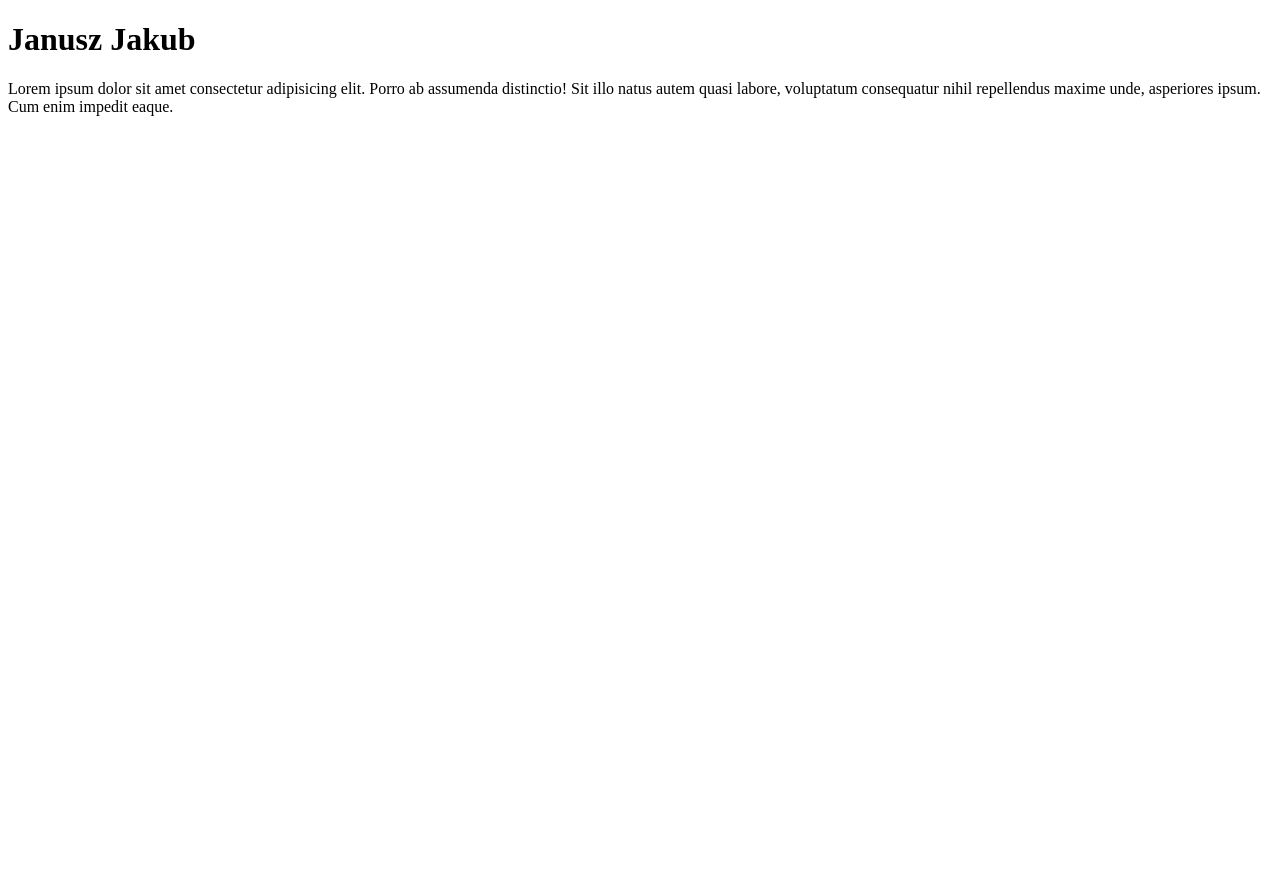
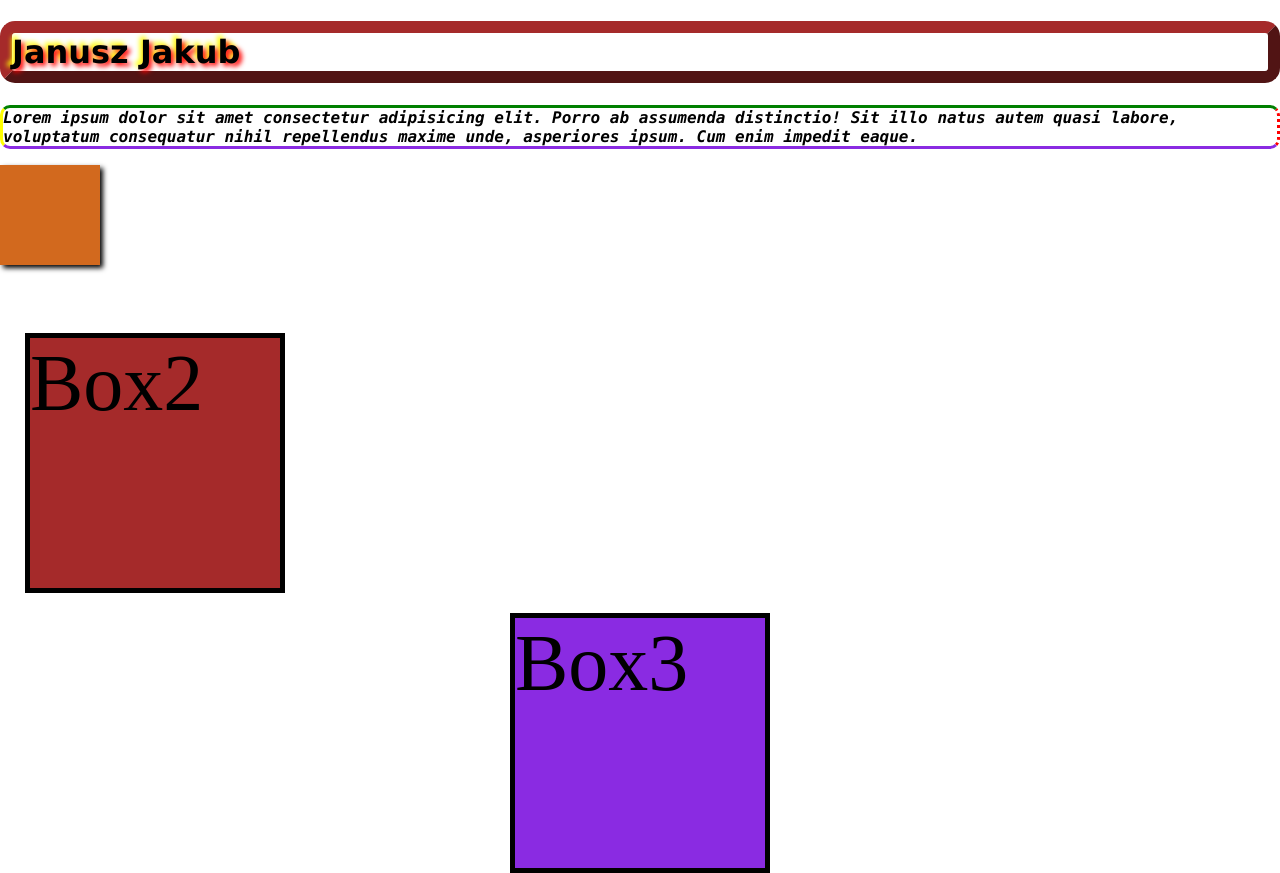
Before and after one commit to januszjakubczyk95/Programming, a plain HTML site: page HTML&CSSFullCourse/index13.html in a window 1280 px wide. Before the commit the page ends 800 px from the top, so only its background shows below. Drawn offline with Linux system fonts and the light colour scheme.

Commit message:
dalsze rzeczy takie jak np margin itp

```diff
--- a/HTML&CSSFullCourse/index13.html
+++ b/HTML&CSSFullCourse/index13.html
@@ -10,10 +10,19 @@
 </head>
 
 <body>
+
+    <!-- Margins = space around an element -->
+    <!-- Float = allows other elements to flow around it -->
+
     <h1>Janusz Jakub</h1>
     <p>Lorem ipsum dolor sit amet consectetur adipisicing elit. Porro ab assumenda distinctio! Sit illo natus autem
         quasi labore, voluptatum consequatur nihil repellendus maxime unde, asperiores ipsum. Cum enim impedit eaque.
     </p>
+
+    <div id="box1"></div>
+    <br>
+    <div class="box" id="box2">Box2</div>
+    <div class="box" id="box3">Box3</div>
 </body>
 
 </html>
--- a/HTML&CSSFullCourse/style13.css
+++ b/HTML&CSSFullCourse/style13.css
@@ -0,0 +1,50 @@
+h1 {
+    font-family: verdana, arial;
+    border-style: outset;
+    border-width: 12px;
+    border-color: brown;
+    border-radius: 15px;
+    text-shadow: 3px 3px 5px red, -3px -3px 5px yellow;
+}
+
+p {
+    font-family: "lucida console", 'Courier New', Courier, monospace;
+    font-size: 16px;
+    font-weight: bold;
+    font-style: italic;
+    border-bottom: 3px solid blueviolet;
+    border-top: 3px solid green;
+    border-left: 3px solid yellow;
+    border-right: 3px dotted red;
+    border-radius: 10px;
+}
+
+#box1 {
+    width: 100px;
+    height: 100px;
+    background-color: chocolate;
+    box-shadow: 3px 3px 5px;
+}
+
+body {
+    margin: 0px;
+}
+
+.box {
+    border: 5px solid;
+    font-size: 5em;
+    width: 250px;
+    height: 250px;
+}
+
+#box2 {
+    background-color: brown;
+    margin-top: 50px;
+    margin-bottom: 20px;
+    margin-left: 25px;
+}
+
+#box3 {
+    background-color: blueviolet;
+    margin: auto;
+}
```
